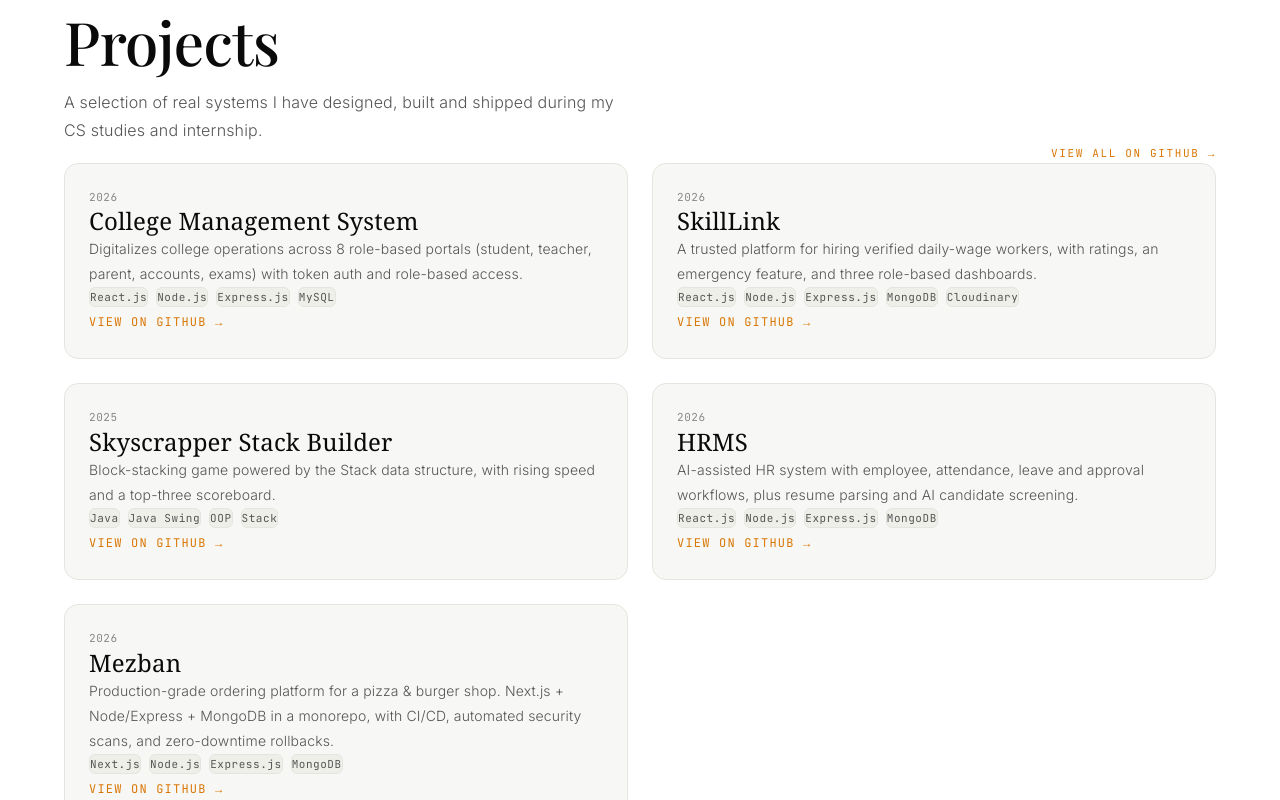
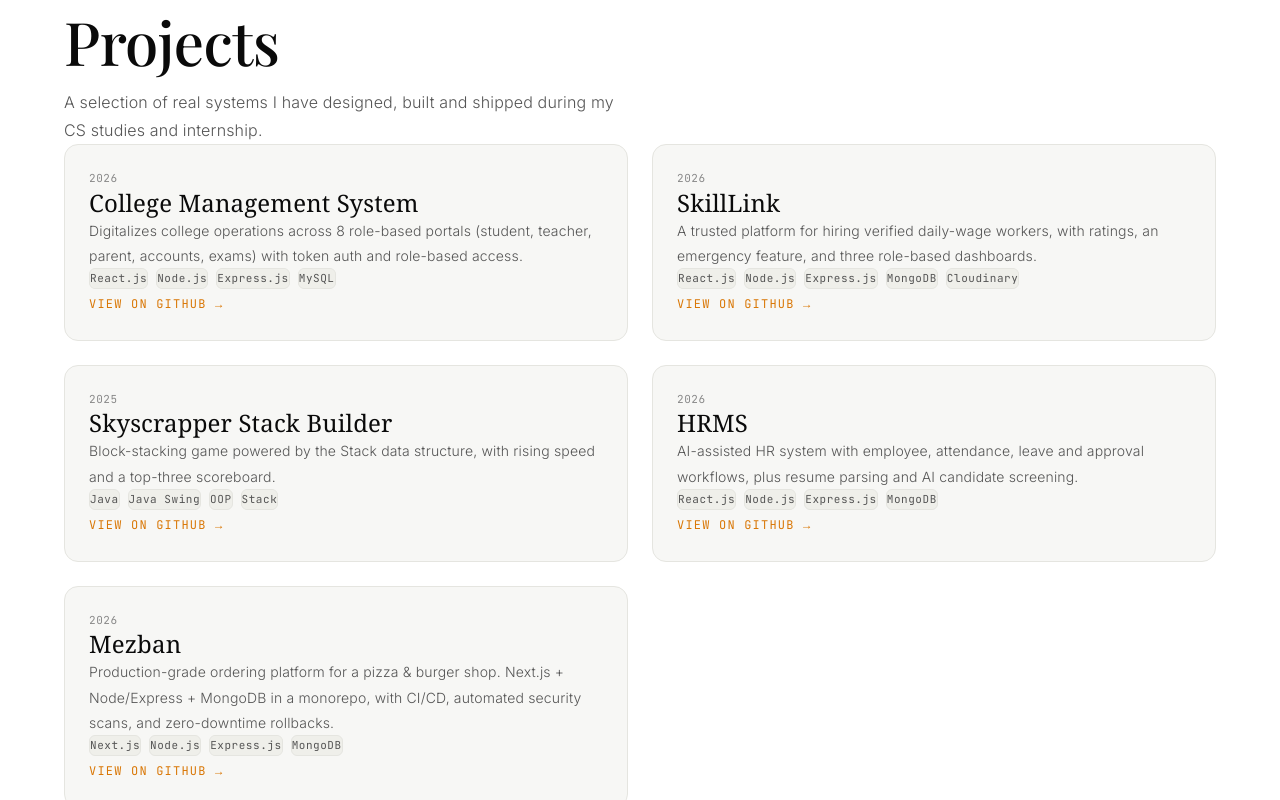
Before and after one commit to Zuneera134/My-Portfolio, a Next.js app: page / in a window 1280 px wide. Shown: the part 2000-2800 px from the top of the page. Built offline with nearby package versions, Linux system fonts and the light colour scheme.

Commit message:
Rename-journey-to-experience-and-remove-view-all-github-button

```diff
--- a/src/components/sections/Projects.tsx
+++ b/src/components/sections/Projects.tsx
@@ -3,7 +3,7 @@
 import { useEffect, useRef } from "react";
 import gsap from "gsap";
 import { ScrollTrigger } from "gsap/ScrollTrigger";
-import { projects, GITHUB_URL } from "@/data/projects";
+import { projects } from "@/data/projects";
 gsap.registerPlugin(ScrollTrigger);
 
 function useReveal<T extends HTMLElement>(start = "top 88%") {
@@ -107,19 +107,7 @@
           my CS studies and internship.
         </p>
 
-        <div className="mt-10 flex justify-end">
-          <a
-            href={GITHUB_URL}
-            target="_blank"
-            rel="noopener noreferrer"
-            className="text-[11px] font-mono tracking-[0.15em] uppercase text-accent hover:underline"
-            data-cursor=""
-          >
-            view all on GitHub →
-          </a>
-        </div>
-
-        <div className="mt-6 grid grid-cols-1 md:grid-cols-2 gap-6">
+        <div className="mt-10 grid grid-cols-1 md:grid-cols-2 gap-6">
           {projects.map((project) => (
             <ProjectCard key={project.number} project={project} />
           ))}
--- a/src/components/ui/Navigation.tsx
+++ b/src/components/ui/Navigation.tsx
@@ -87,7 +87,7 @@
     { label: "Languages", href: "#languages" },
     { label: "Skills", href: "#skills" },
     { label: "Tools", href: "#tools" },
-    { label: "Journey", href: "#journey" },
+    { label: "Experience", href: "#journey" },
     { label: "Contact", href: "#connect" },
   ];
 
--- a/src/components/ui/StatusBar.tsx
+++ b/src/components/ui/StatusBar.tsx
@@ -8,7 +8,7 @@
   { id: "languages", label: "Languages" },
   { id: "skills", label: "Skills" },
   { id: "tools", label: "Tools" },
-  { id: "journey", label: "Journey" },
+  { id: "journey", label: "Experience" },
   { id: "connect", label: "Contact" },
 ];
 
```
